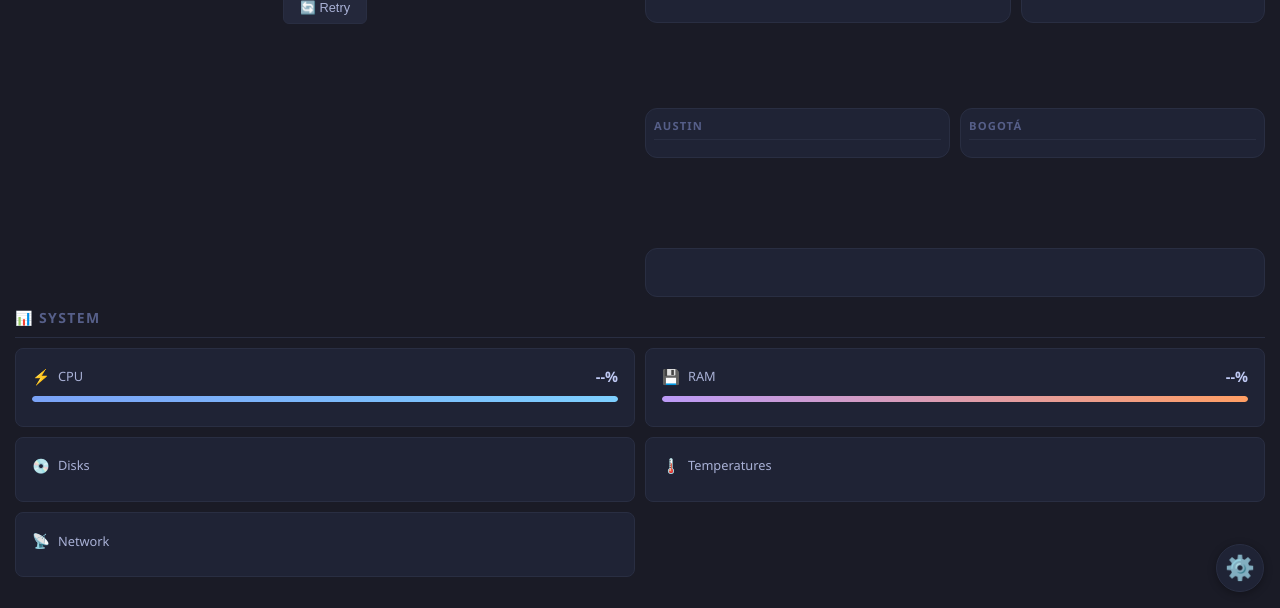
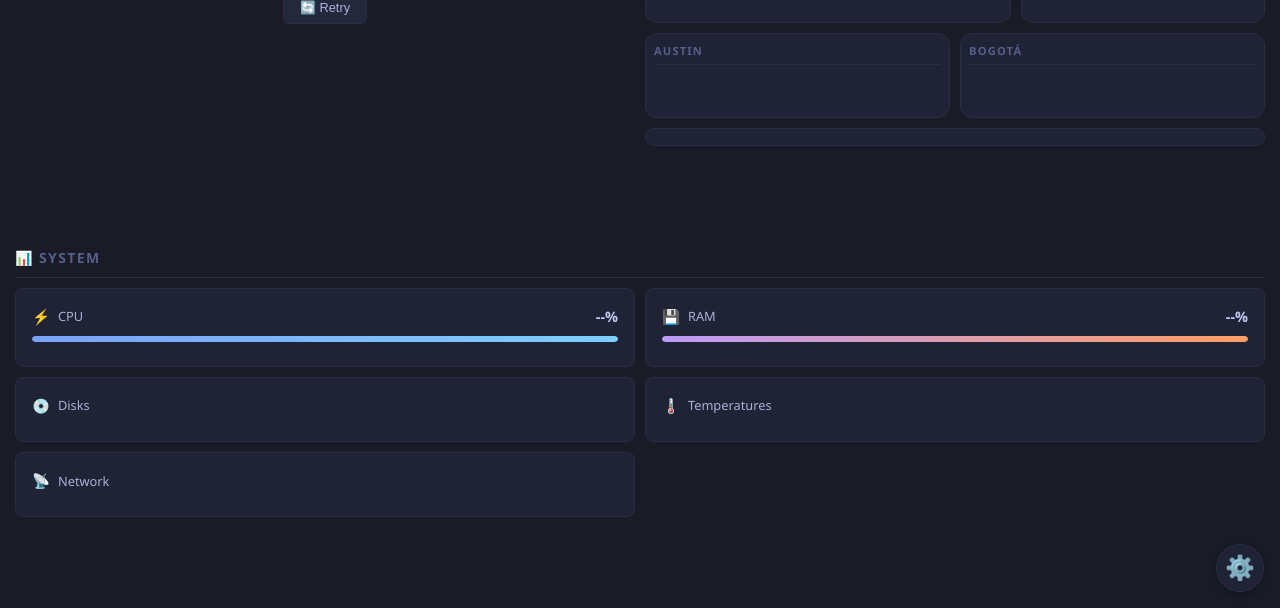
Before and after one commit to ElDuartte/hydra-home, a website with bundled scripts: page src/index.html in a window 1280 px wide. Shown: the part 192-800 px from the top of the page. Built offline with nearby package versions, Linux system fonts and the light colour scheme; files whose address does not match are found by name.

Commit message:
This is the last fucking style for this weeeeeeeek bitcheeseeees

```diff
--- a/src/css/style.css
+++ b/src/css/style.css
@@ -86,7 +86,7 @@ body {
 .column-center {
     overflow: hidden;
     display: grid;
-    grid-template-rows: 275px 130px auto;
+    grid-template-rows: 200px 85px min-content;
     gap: 10px;
 }
 
@@ -121,6 +121,7 @@ body {
     border-radius: var(--border-radius);
     border: 1px solid var(--border-color);
     padding: 12px;
+    height: 200px;
 }
 
 /* Center Column Row 2: Austin + Bogotá */
@@ -128,7 +129,7 @@ body {
     display: grid;
     grid-template-columns: 1fr 1fr;
     gap: 10px;
-    height: 50px;
+    height: 85px;
 }
 
 .city-card {
@@ -227,6 +228,7 @@ body {
     padding: 8px;
     display: flex;
     flex-direction: column;
+    height: auto;
 }
 
 .jellyfin-now-playing {
@@ -399,7 +401,7 @@ body {
 }
 
 .main-weather .weather-details {
-    grid-template-columns: 1fr;
+    grid-template-columns: 1fr 1fr 1fr;
     gap: 4px;
     margin-top: 6px;
     padding-top: 6px;
```
